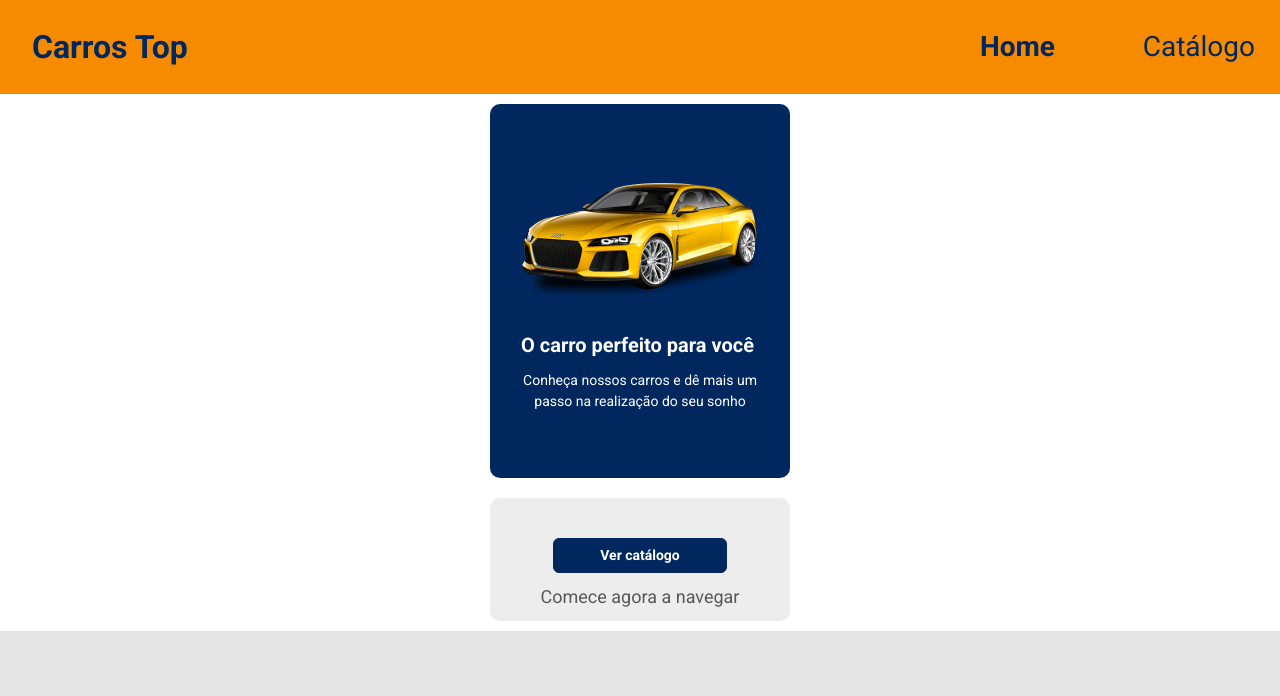
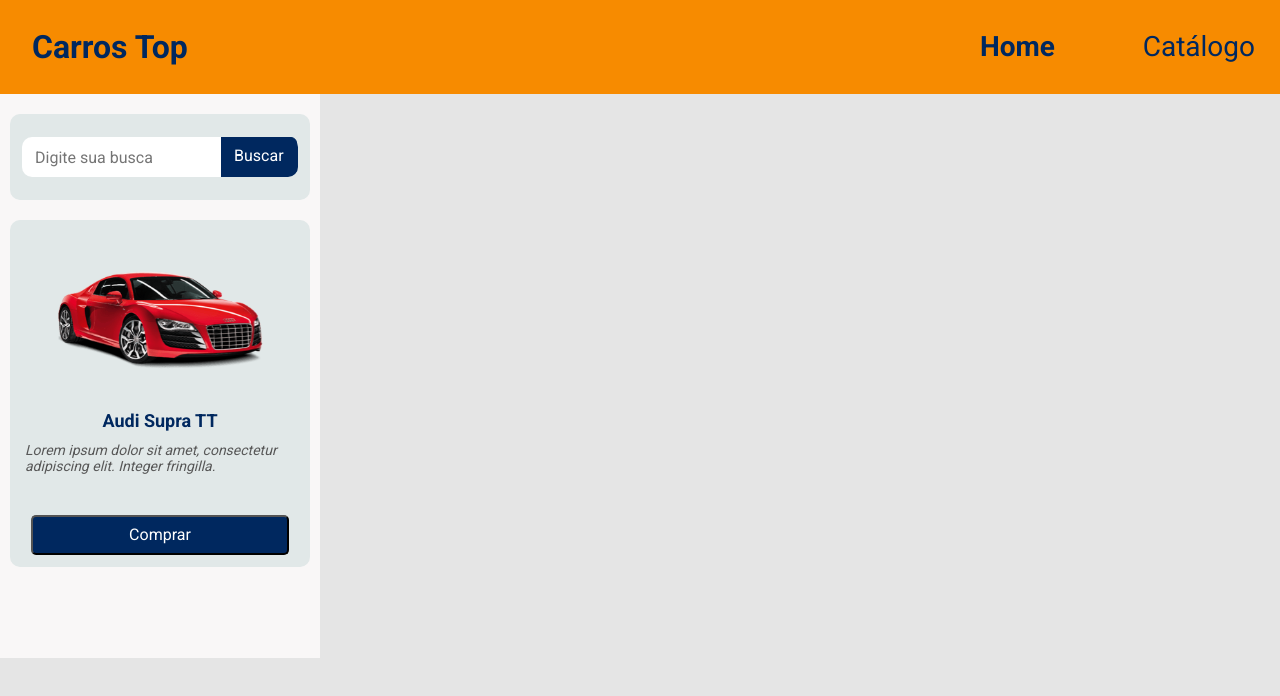
Before and after one commit to T-G0nc4lv3s/car-top, a React (Create React App) app in the folder frontweb/: page / in a window 1280 px wide. Shown: the top 696 px of the page. Built offline with nearby package versions, Linux system fonts and the light colour scheme.

Commit message:
Page Catalog

```diff
--- a/frontweb/src/App.tsx
+++ b/frontweb/src/App.tsx
@@ -1,10 +1,10 @@
 import './assets/styles/custom.scss';
 import './App.css';
-import Home from 'pages/Home';
+import Catalog from 'pages/Catalog';
 
 function App() {
   return (
-    <Home />
+    <Catalog />
   );
 }
 
--- /dev/null
+++ b/frontweb/src/pages/Catalog/index.tsx
@@ -0,0 +1,19 @@
+import './styles.css';
+import Navbar from 'components/Navbar';
+import SearchCard from 'components/SearchCard';
+import ProductCard from 'components/ProductCard';
+
+const Catalog = () => {
+  return (
+    <>
+      <Navbar />
+      <div className="catalog-container">
+      <SearchCard />
+      <ProductCard />
+      </div>
+
+    </>
+  );
+};
+
+export default Catalog;
--- /dev/null
+++ b/frontweb/src/pages/Catalog/styles.css
@@ -0,0 +1,9 @@
+.catalog-container {
+  display: flex;
+  flex-direction: column;
+  align-items: center;
+  background: #f9f7f7;
+  width: 320px;
+  height: 564px;
+  padding: 20px;
+}
--- a/frontweb/src/pages/Home/styles.css
+++ b/frontweb/src/pages/Home/styles.css
@@ -2,7 +2,8 @@
   display: flex;
   flex-direction: column;
   align-items: center;
-  background-color: #ffff;
+  height: 573px;
+  background-color: #E5E5E5;
   padding: 10px 10px;
   font-size: 22px;
 }
```
